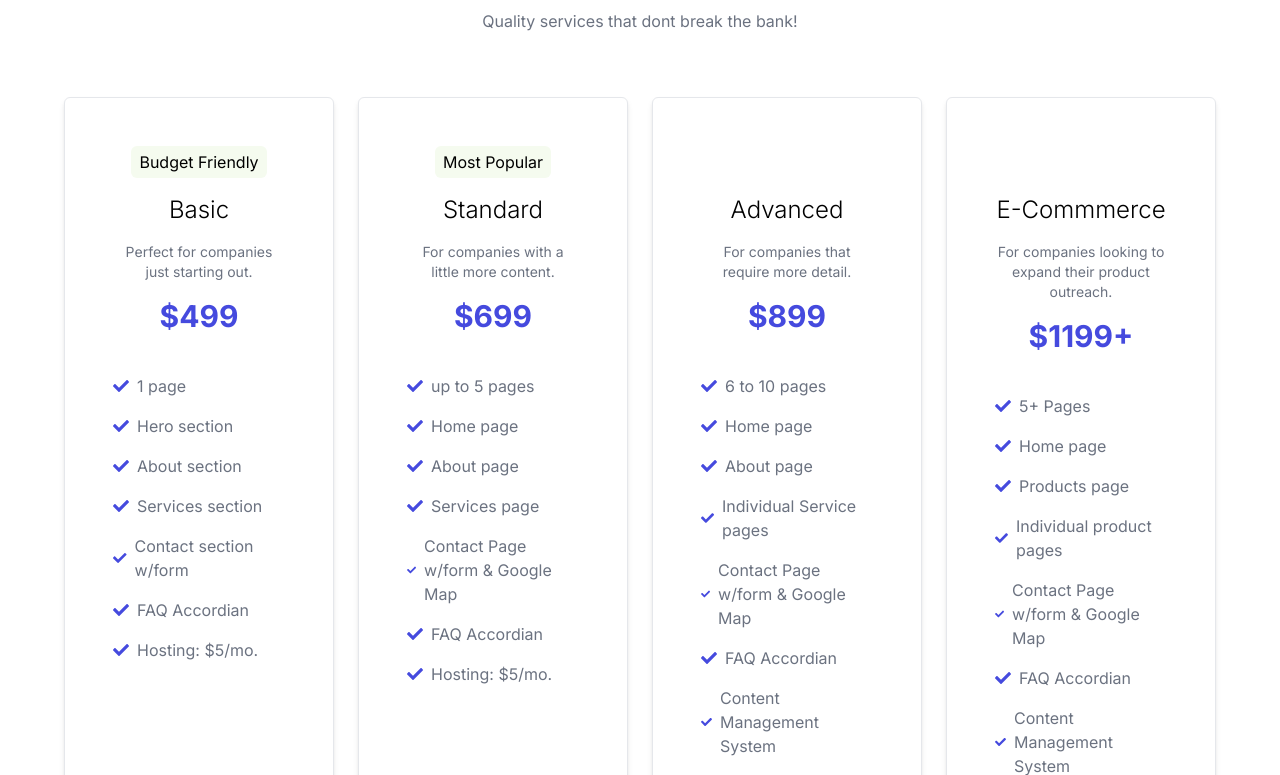
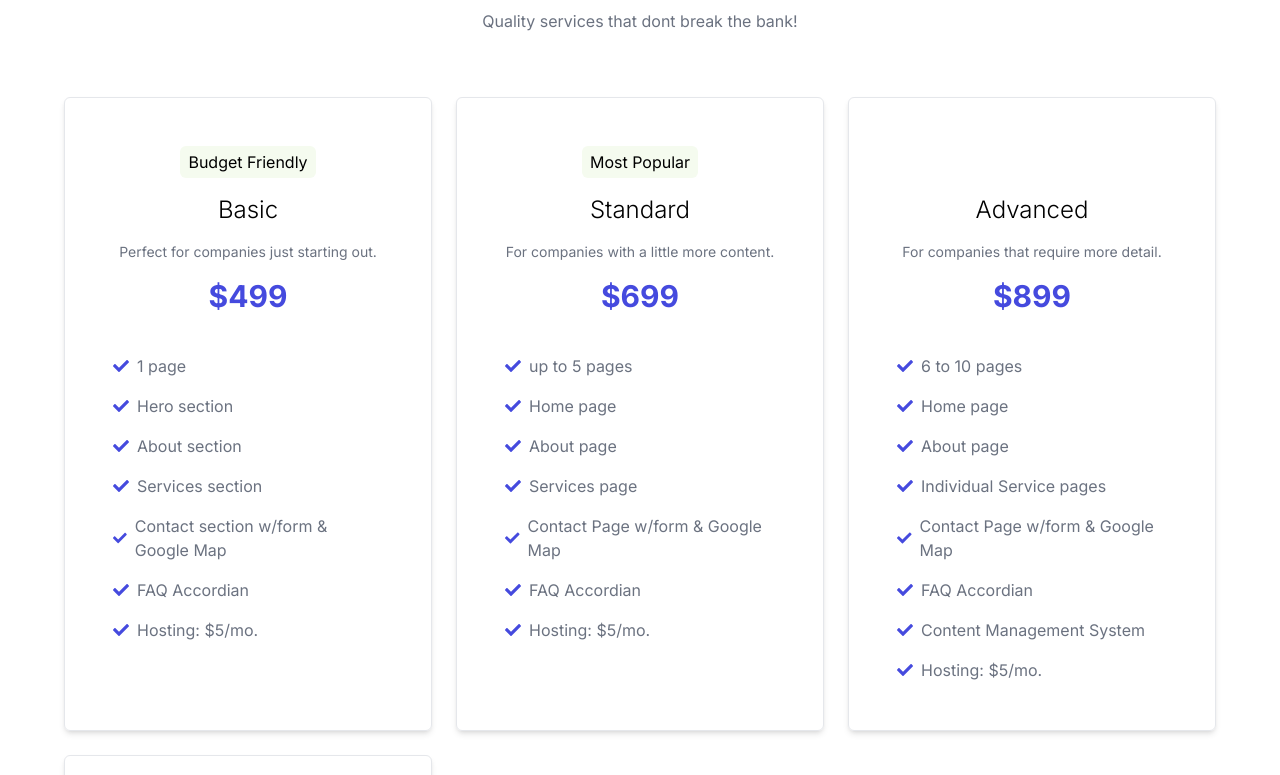
Before and after one commit to artsycoder533/ten23, a Next.js app: page / in a window 1280 px wide. Shown: the part 1665-2440 px from the top of the page. Built offline with nearby package versions, Linux system fonts and the light colour scheme.

Commit message:
wip: pricing section

```diff
--- a/app/components/PricingSection.tsx
+++ b/app/components/PricingSection.tsx
@@ -13,7 +13,7 @@ const PricingSection = () => {
         "Hero section",
         "About section",
         "Services section",
-        "Contact section w/form",
+        "Contact section w/form & Google Map",
         "FAQ Accordian",
       ],
       purpose: "Perfect for companies just starting out.",
@@ -59,11 +59,31 @@ const PricingSection = () => {
         "Individual product pages",
         "Contact Page w/form & Google Map",
         "FAQ Accordian",
-        "Content Management System"
+        "Content Management System",
+        "Stripe Payment Integration"
       ],
       purpose: "For companies looking to expand their product outreach.",
     },
   ];
+
+  const alacarte = [
+    {
+      name: 'Add-on Section (Single Page Sites)',
+      price: '50'
+    },
+    {
+      name: 'Add-on Page',
+      price: '100'
+    },
+    {
+      name: 'Blog',
+      price: '200'
+    },
+    {
+      name: 'Links Page w/ CMS Integration',
+      price: '100'
+    }
+  ]
 
   return (
     <section
@@ -77,10 +97,14 @@ const PricingSection = () => {
         </p>
       </div>
 
-      <div className="grid grid-cols-1 md:grid-cols-2 lg:grid-cols-3 xl:grid-cols-4  gap-6">
+      <div className="grid grid-cols-1 md:grid-cols-2 lg:grid-cols-3 2xl:grid-cols-4  gap-6">
         {priceList.map((price) => (
           <PricingCard key={price.title} {...price} />
         ))}
+      </div>
+
+      <div>
+
       </div>
     </section>
   );
```
